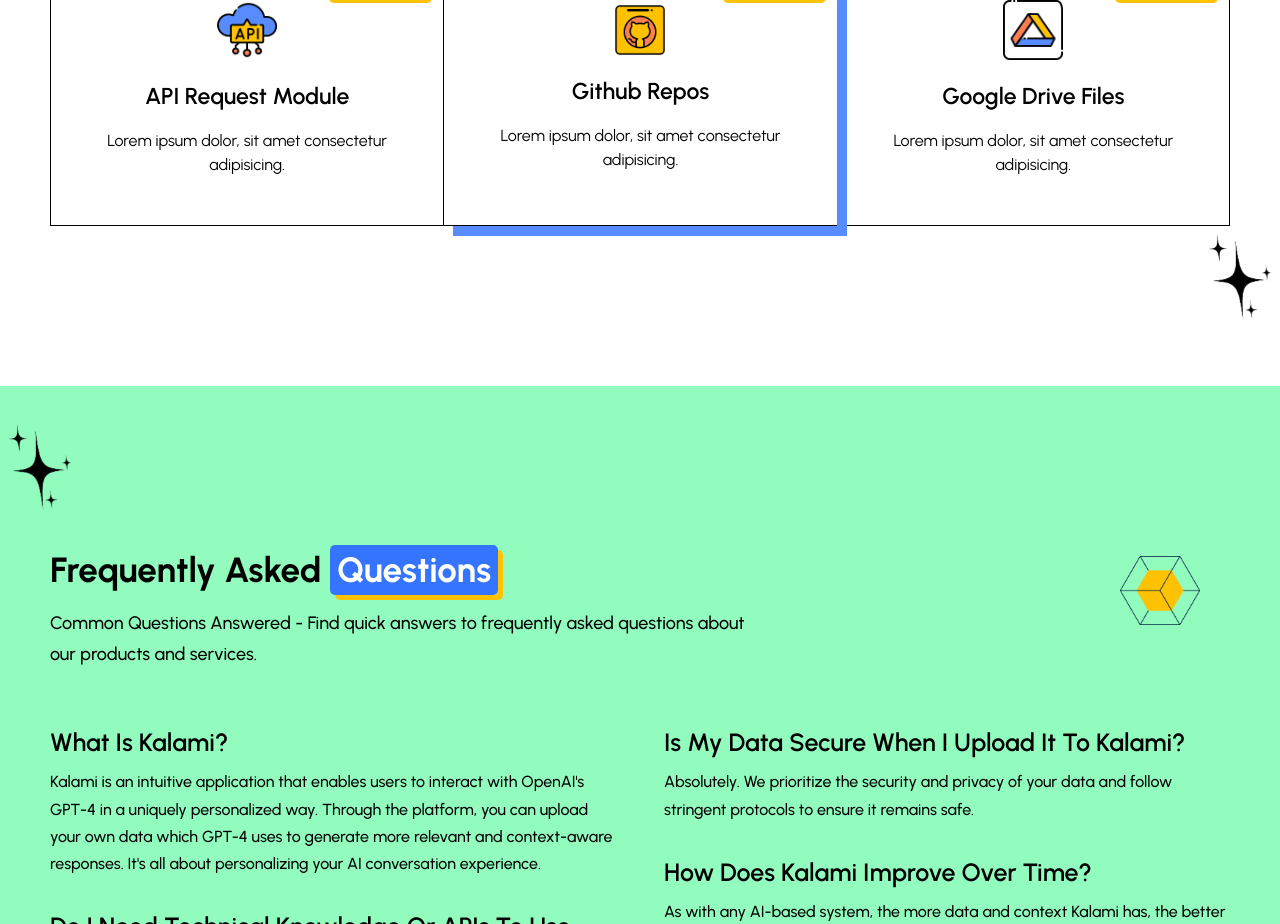
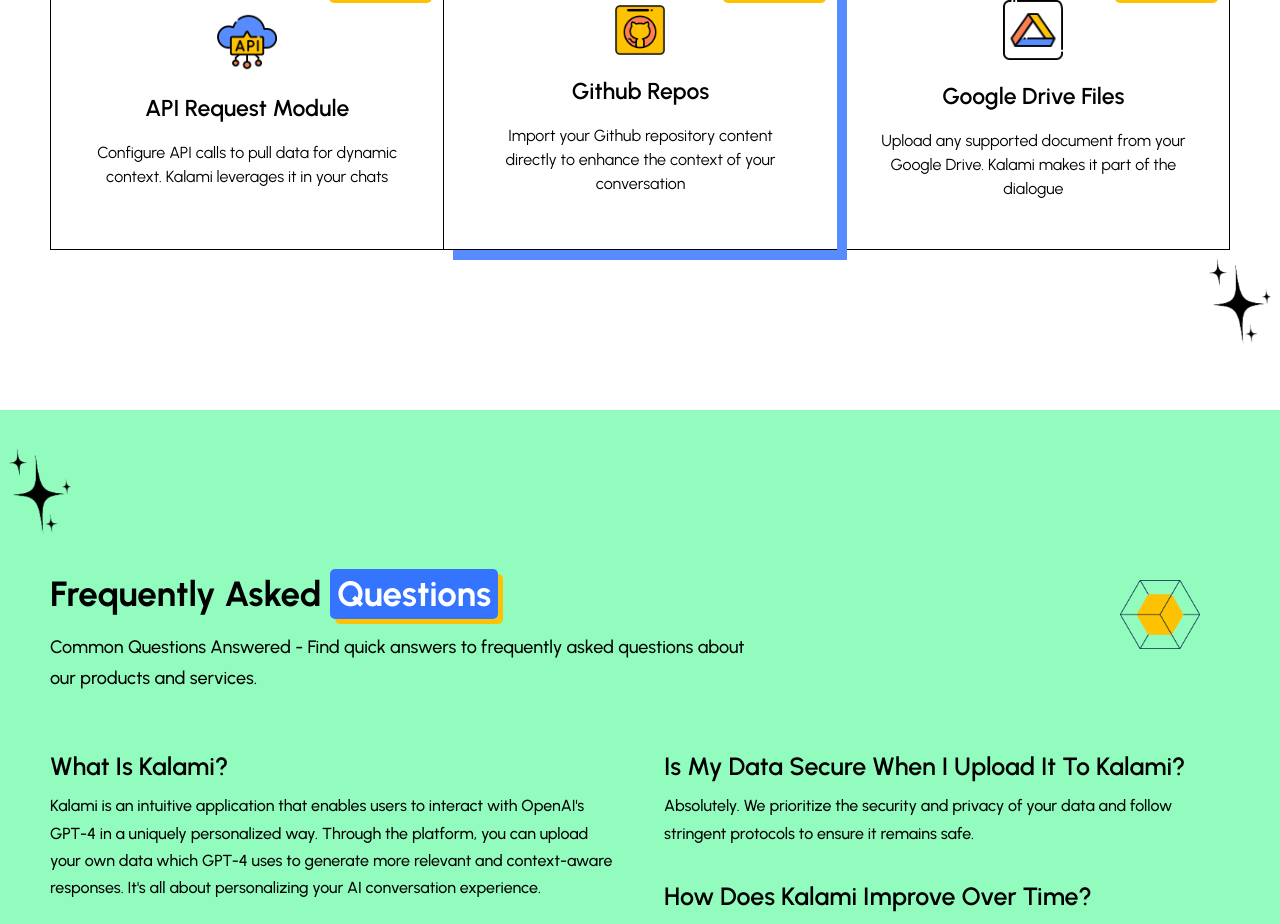
Before and after one commit to SamuelAMZ/clone-gpt-front, a Next.js app: page / in a window 1280 px wide. Shown: the part 1620-2544 px from the top of the page. Built offline with nearby package versions, Linux system fonts and the light colour scheme; no server answers.

Commit message:
support content changes

```diff
--- a/app/components/HomeElmts/Grids.jsx
+++ b/app/components/HomeElmts/Grids.jsx
@@ -50,7 +50,10 @@ const Grids = () => {
             {/* headline */}
             <h4>API Request Module</h4>
             {/* desc */}
-            <p>Lorem ipsum dolor, sit amet consectetur adipisicing.</p>
+            <p>
+              Configure API calls to pull data for dynamic context. Kalami
+              leverages it in your chats
+            </p>
             <span>Coming Soon</span>
           </div>
           <div className="kalami-grid gitem5">
@@ -59,7 +62,10 @@ const Grids = () => {
             {/* headline */}
             <h4>Github Repos</h4>
             {/* desc */}
-            <p>Lorem ipsum dolor, sit amet consectetur adipisicing.</p>
+            <p>
+              Import your Github repository content directly to enhance the
+              context of your conversation
+            </p>
             <span>Coming Soon</span>
           </div>
           <div className="kalami-grid gitem6">
@@ -68,7 +74,10 @@ const Grids = () => {
             {/* headline */}
             <h4>Google Drive Files</h4>
             {/* desc */}
-            <p>Lorem ipsum dolor, sit amet consectetur adipisicing.</p>
+            <p>
+              Upload any supported document from your Google Drive. Kalami makes
+              it part of the dialogue
+            </p>
             <span>Coming Soon</span>
           </div>
         </div>
```
